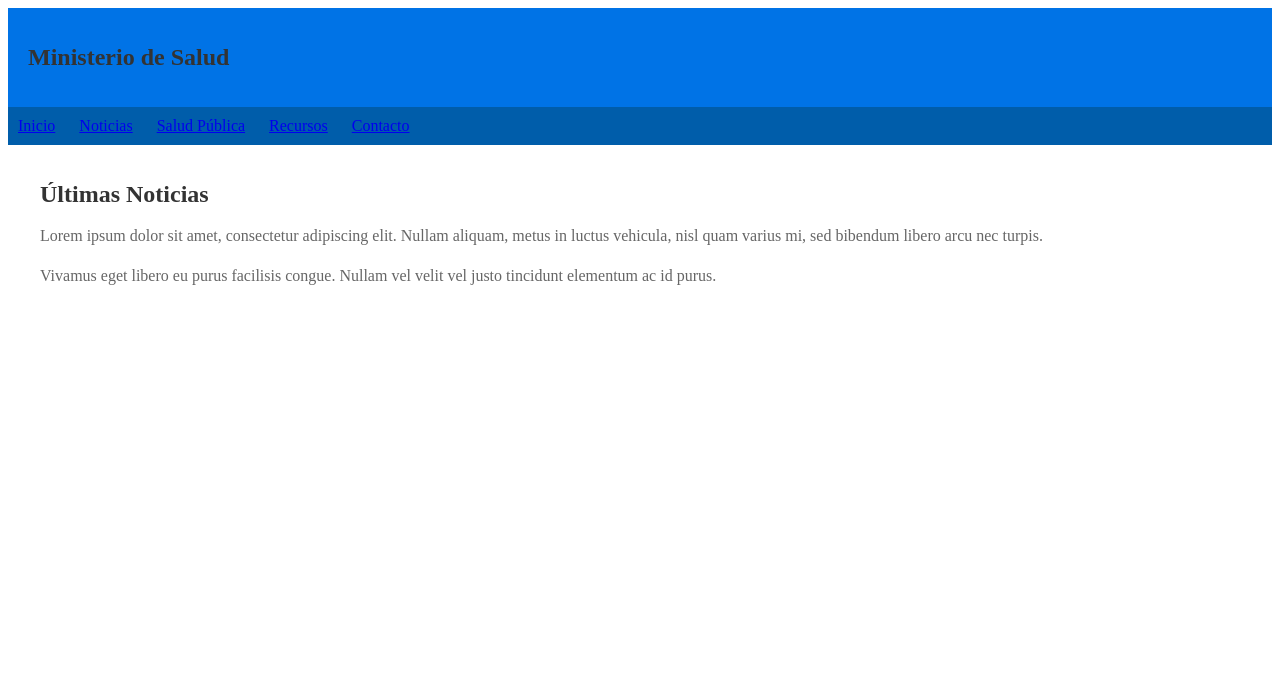
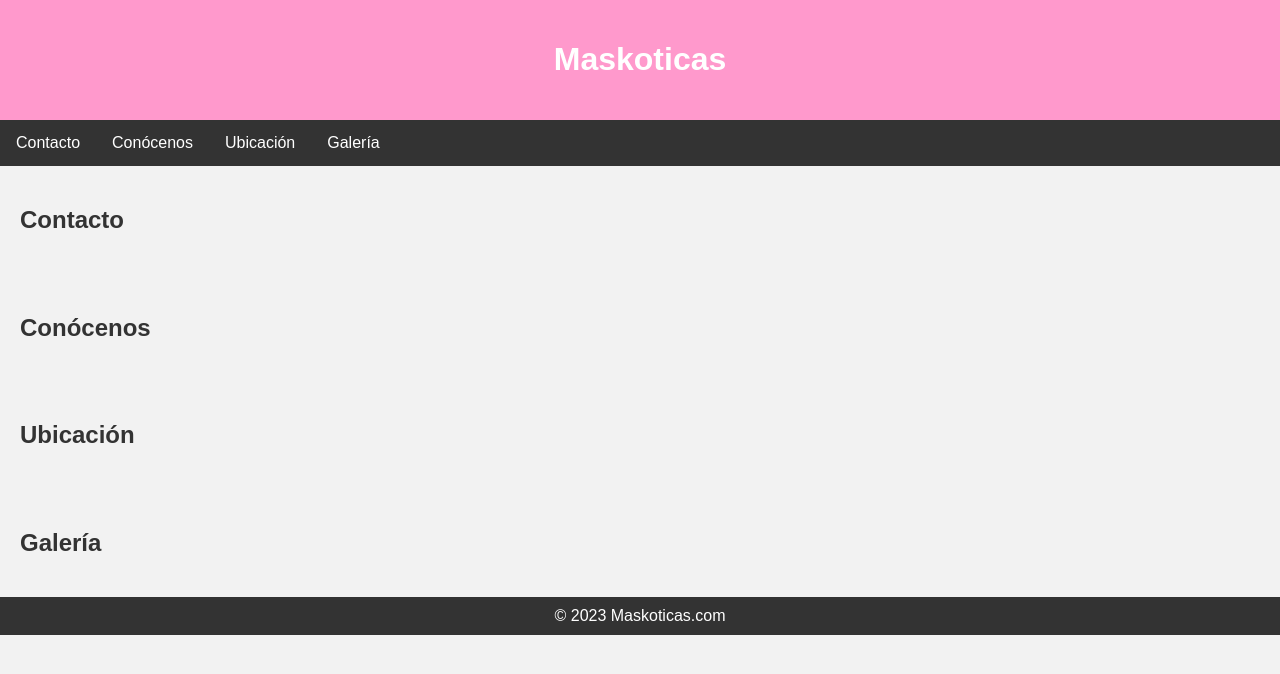
Before and after one commit to jhonrichard1976/paginaprueba, a plain HTML site: page index.html in a window 1280 px wide. Drawn offline with Linux system fonts and the light colour scheme.

Commit message:
html de Gina

```diff
--- a/index.html
+++ b/index.html
@@ -3,69 +3,87 @@
 <head>
     <meta charset="UTF-8">
     <meta name="viewport" content="width=device-width, initial-scale=1.0">
-    <title>Ministerio de Salud</title>
+    <title>Maskoticas - Tu Fuente de Encanto</title>
     <style>
-        /* Estilos para la cabecera */
+        body {
+            font-family: Arial, sans-serif;
+            background-color: #f2f2f2;
+            color: #333;
+            margin: 0;
+            padding: 0;
+        }
         header {
-            background-color: #0073e6;
+            background-color: #ff99cc;
+            padding: 20px;
+            text-align: center;
+        }
+        h1 {
             color: #fff;
-            padding: 20px;
         }
-
-        /* Estilos para el menú de navegación */
         nav {
-            background-color: #005daa;
-            color: #fff;
-            padding: 10px;
+            background-color: #333;
         }
-
         nav ul {
             list-style-type: none;
             margin: 0;
             padding: 0;
+            overflow: hidden;
         }
-
         nav li {
-            display: inline;
-            margin-right: 20px;
+            float: left;
         }
-
-        /* Estilos para el contenido principal */
-        .container {
-            max-width: 1200px;
-            margin: 0 auto;
+        nav a {
+            display: block;
+            color: #fff;
+            text-align: center;
+            padding: 14px 16px;
+            text-decoration: none;
+        }
+        nav a:hover {
+            background-color: #ff99cc;
+            color: #333;
+        }
+        section {
             padding: 20px;
         }
-
-        h1 {
-            font-size: 24px;
-            color: #333;
-        }
-
-        p {
-            font-size: 16px;
-            line-height: 1.5;
-            color: #666;
+        footer {
+            background-color: #333;
+            color: #fff;
+            text-align: center;
+            padding: 10px;
         }
     </style>
 </head>
 <body>
     <header>
-        <h1>Ministerio de Salud</h1>
+        <h1>Maskoticas</h1>
     </header>
     <nav>
         <ul>
-            <li><a href="#">Inicio</a></li>
-            <li><a href="#">Noticias</a></li>
-            <li><a href="#">Salud Pública</a></li>
-            <li><a href="#">Recursos</a></li>
-            <li><a href="#">Contacto</a></li>
+            <li><a href="#contacto">Contacto</a></li>
+            <li><a href="#conocenos">Conócenos</a></li>
+            <li><a href="#ubicacion">Ubicación</a></li>
+            <li><a href="#galeria">Galería</a></li>
         </ul>
     </nav>
-    <div class="container">
-        <h1>Últimas Noticias</h1>
-        <p>Lorem ipsum dolor sit amet, consectetur adipiscing elit. Nullam aliquam, metus in luctus vehicula, nisl quam varius mi, sed bibendum libero arcu nec turpis.</p>
-        <p>Vivamus eget libero eu purus facilisis congue. Nullam vel velit vel justo tincidunt elementum ac id purus.</p>
-    </div>
+    <section id="contacto">
+        <h2>Contacto</h2>
+        <!-- Aquí puedes agregar tu información de contacto -->
+    </section>
+    <section id="conocenos">
+        <h2>Conócenos</h2>
+        <!-- Aquí puedes agregar información sobre tu empresa -->
+    </section>
+    <section id="ubicacion">
+        <h2>Ubicación</h2>
+        <!-- Aquí puedes mostrar tu ubicación en un mapa o proporcionar direcciones -->
+    </section>
+    <section id="galeria">
+        <h2>Galería</h2>
+        <!-- Aquí puedes mostrar imágenes de tus productos o servicios -->
+    </section>
+    <footer>
+        © 2023 Maskoticas.com
+    </footer>
 </body>
 </html>
```
